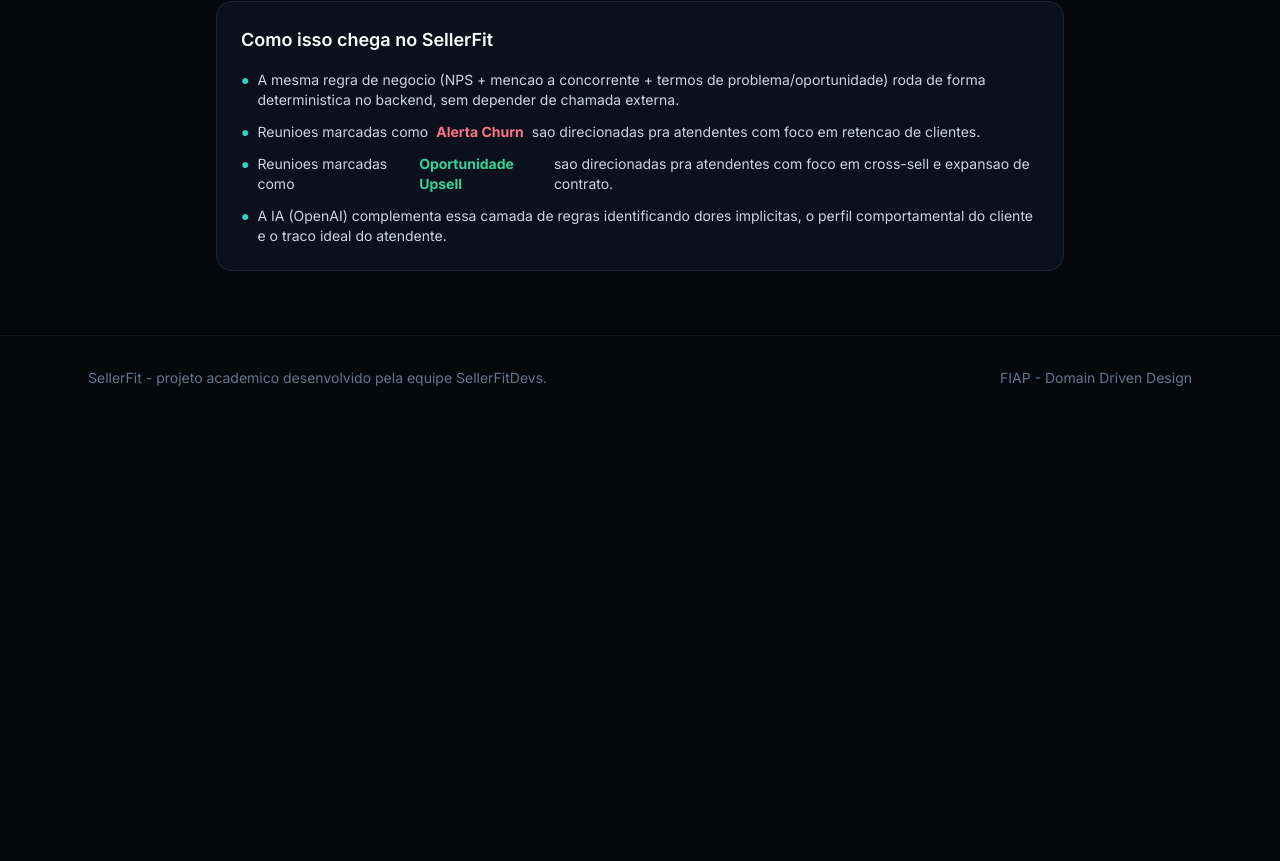
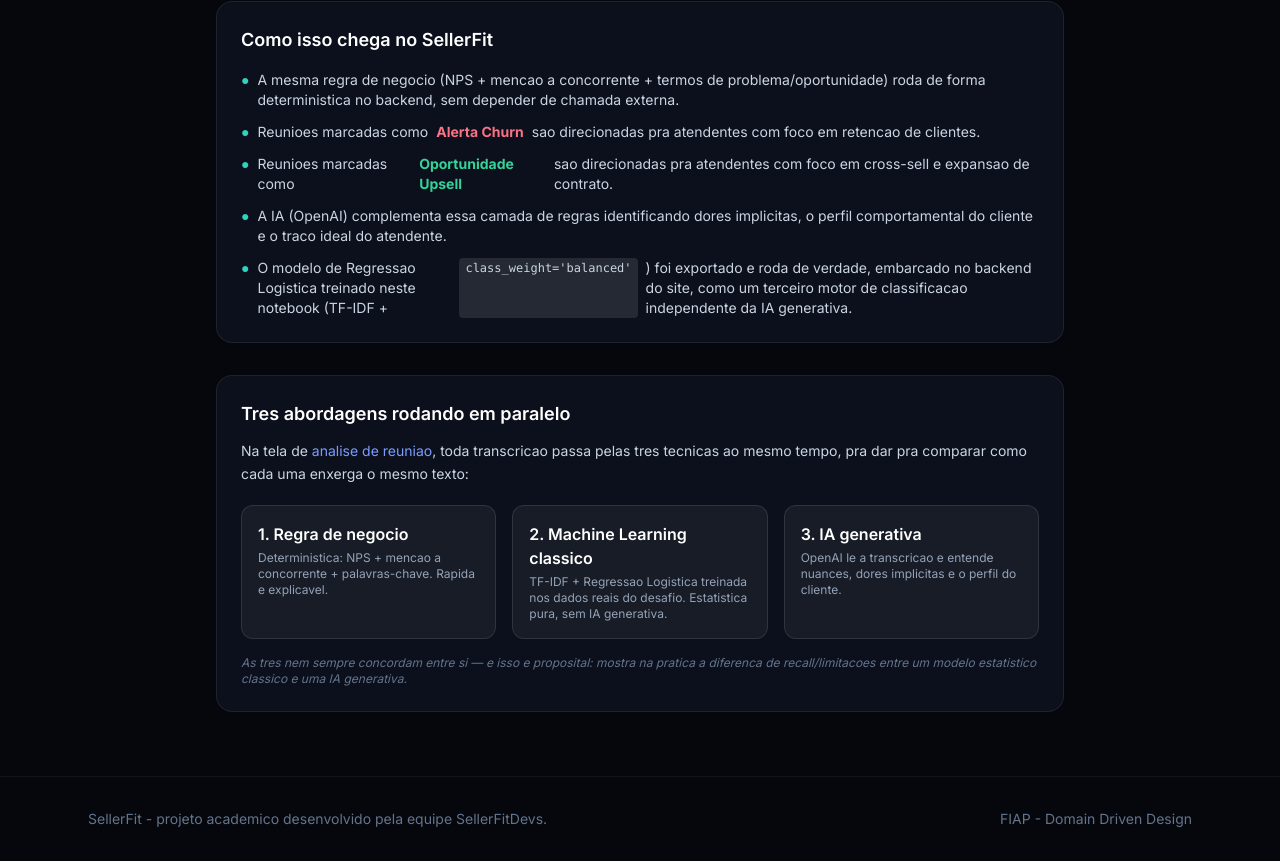
Before and after one commit to Tuco2006/sellerfit-frontend, a Next.js app: page /insights in a window 1280 px wide. Shown: the part 1208-2069 px from the top of the page. Before the commit the page ends 1628 px from the top, so only its background shows below. Built offline with nearby package versions, Linux system fonts and the light colour scheme.

Commit message:
mostra a classificacao do modelo de ML na tela de analise e explica as 3 abordagens em paralelo nos insights

```diff
--- a/src/app/analisar/page.tsx
+++ b/src/app/analisar/page.tsx
@@ -7,6 +7,7 @@
 import { MatchCard } from "@/components/MatchCard";
 import { SinalNegocioBanner } from "@/components/SinalNegocioBanner";
 import { MencoesTags } from "@/components/MencoesTags";
+import { ClassificacaoMLCard } from "@/components/ClassificacaoMLCard";
 
 const segmentos = [
   "varejo",
@@ -185,6 +186,10 @@
             <>
               <SinalNegocioBanner analise={resultado.analise} />
 
+              {resultado.classificacaoML && (
+                <ClassificacaoMLCard classificacao={resultado.classificacaoML} />
+              )}
+
               <div className="card rounded-2xl p-6">
                 <div className="flex flex-wrap items-center justify-between gap-3">
                   <h2 className="text-lg font-semibold text-white">Perfil identificado</h2>
--- a/src/app/insights/page.tsx
+++ b/src/app/insights/page.tsx
@@ -1,3 +1,5 @@
+import Link from "next/link";
+
 const distribuicao = [
   { classe: "Neutro", quantidade: 136, cor: "bg-slate-500" },
   { classe: "Oportunidade Upsell", quantidade: 115, cor: "bg-accent-500" },
@@ -108,7 +110,50 @@
             A IA (OpenAI) complementa essa camada de regras identificando dores implicitas, o
             perfil comportamental do cliente e o traco ideal do atendente.
           </li>
+          <li className="flex gap-2">
+            <span className="text-accent-400">●</span>
+            O modelo de Regressao Logistica treinado neste notebook (TF-IDF + <code className="rounded bg-white/10 px-1.5 py-0.5 text-xs">class_weight=&apos;balanced&apos;</code>)
+            foi exportado e roda de verdade, embarcado no backend do site, como um terceiro motor
+            de classificacao independente da IA generativa.
+          </li>
         </ul>
+      </section>
+
+      <section className="card mt-8 rounded-2xl p-6">
+        <h2 className="text-lg font-semibold text-white">Tres abordagens rodando em paralelo</h2>
+        <p className="mt-3 text-sm leading-relaxed text-slate-300">
+          Na tela de{" "}
+          <Link href="/analisar" className="text-brand-400 hover:text-brand-300">
+            analise de reuniao
+          </Link>
+          , toda transcricao passa pelas tres tecnicas ao mesmo tempo, pra dar pra comparar como
+          cada uma enxerga o mesmo texto:
+        </p>
+        <div className="mt-5 grid gap-4 sm:grid-cols-3">
+          <div className="rounded-xl border border-white/10 bg-white/5 p-4">
+            <p className="font-semibold text-white">1. Regra de negocio</p>
+            <p className="mt-1 text-xs text-slate-400">
+              Deterministica: NPS + mencao a concorrente + palavras-chave. Rapida e explicavel.
+            </p>
+          </div>
+          <div className="rounded-xl border border-white/10 bg-white/5 p-4">
+            <p className="font-semibold text-white">2. Machine Learning classico</p>
+            <p className="mt-1 text-xs text-slate-400">
+              TF-IDF + Regressao Logistica treinada nos dados reais do desafio. Estatistica pura,
+              sem IA generativa.
+            </p>
+          </div>
+          <div className="rounded-xl border border-white/10 bg-white/5 p-4">
+            <p className="font-semibold text-white">3. IA generativa</p>
+            <p className="mt-1 text-xs text-slate-400">
+              OpenAI le a transcricao e entende nuances, dores implicitas e o perfil do cliente.
+            </p>
+          </div>
+        </div>
+        <p className="mt-4 text-xs italic text-slate-500">
+          As tres nem sempre concordam entre si — e isso e proposital: mostra na pratica a
+          diferenca de recall/limitacoes entre um modelo estatistico classico e uma IA generativa.
+        </p>
       </section>
     </div>
   );
--- /dev/null
+++ b/src/components/ClassificacaoMLCard.tsx
@@ -0,0 +1,65 @@
+import Link from "next/link";
+import { ClassificacaoML, SinalNegocio } from "@/lib/types";
+
+const labels: Record<SinalNegocio, string> = {
+  ALERTA_CHURN: "Alerta Churn",
+  OPORTUNIDADE_UPSELL: "Oportunidade Upsell",
+  NEUTRO: "Neutro",
+};
+
+const cores: Record<SinalNegocio, string> = {
+  ALERTA_CHURN: "bg-rose-500",
+  OPORTUNIDADE_UPSELL: "bg-accent-500",
+  NEUTRO: "bg-slate-500",
+};
+
+export function ClassificacaoMLCard({ classificacao }: { classificacao: ClassificacaoML }) {
+  const ordem: SinalNegocio[] = ["ALERTA_CHURN", "OPORTUNIDADE_UPSELL", "NEUTRO"];
+
+  return (
+    <div className="card rounded-2xl p-6">
+      <div className="flex flex-wrap items-center justify-between gap-2">
+        <h3 className="text-sm font-semibold text-white">
+          Classificacao por Machine Learning
+        </h3>
+        <span className="rounded-full border border-white/10 bg-white/5 px-2.5 py-1 text-xs text-slate-400">
+          TF-IDF + Regressao Logistica
+        </span>
+      </div>
+      <p className="mt-1 text-xs text-slate-500">
+        Modelo estatistico treinado nos dados reais do desafio de Data Science da equipe, rodando
+        em paralelo com a IA generativa.{" "}
+        <Link href="/insights" className="text-brand-400 hover:text-brand-300">
+          Entenda como
+        </Link>
+        .
+      </p>
+
+      <div className="mt-4 space-y-3">
+        {ordem.map((classe) => (
+          <div key={classe}>
+            <div className="mb-1 flex justify-between text-xs">
+              <span className={classe === classificacao.sinal ? "font-semibold text-white" : "text-slate-400"}>
+                {labels[classe]}
+                {classe === classificacao.sinal && " (previsto)"}
+              </span>
+              <span className="text-slate-500">{Math.round(classificacao.probabilidades[classe] * 100)}%</span>
+            </div>
+            <div className="h-1.5 w-full overflow-hidden rounded-full bg-white/10">
+              <div
+                className={`h-full rounded-full ${cores[classe]}`}
+                style={{ width: `${classificacao.probabilidades[classe] * 100}%` }}
+              />
+            </div>
+          </div>
+        ))}
+      </div>
+
+      <p className="mt-4 text-xs italic text-slate-500">
+        Esse modelo classico tem recall limitado (validado no notebook do desafio) e pode
+        divergir da regra de negocio acima — os dois rodam de propósito em paralelo pra comparar
+        abordagens diferentes.
+      </p>
+    </div>
+  );
+}
```
Also changed, not shown: src/lib/types.ts (+7 -0 lines).
